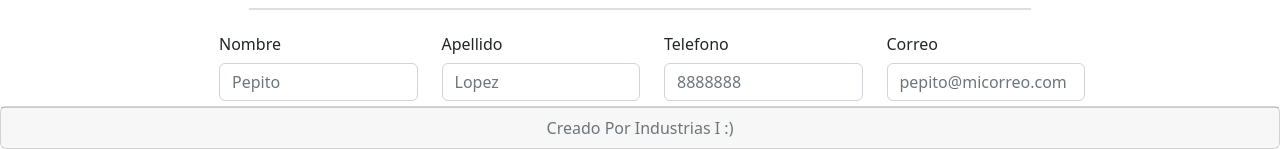
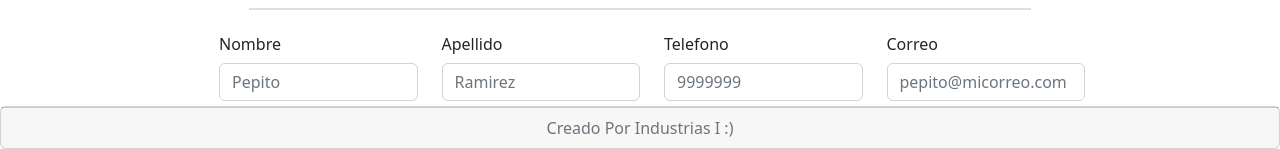
Before and after one commit to cccastrovi/hoja_de_vida, a React (Create React App) app: page / in a window 1280 px wide. Shown: the part 787-936 px from the top of the page. Built offline with nearby package versions, Linux system fonts and the light colour scheme.

Commit message:
Se corrigen errores en la informacion

```diff
--- a/src/components/home/index.jsx
+++ b/src/components/home/index.jsx
@@ -8,6 +8,9 @@ import Accordion from 'react-bootstrap/Accordion';
 import Form from 'react-bootstrap/Form';
 
 function Home() {
+
+    let persona  = {nombre:'Pepito',apellido:'Ramirez', telefono: '9999999', correo:'pepito@micorreo.com'}
+
     return(
         <section>
             <Accordion defaultActiveKey="0" className="Accordion-style">
@@ -64,22 +67,22 @@ function Home() {
                     <Row className="form__row-style3">
                         <Col>
                             <Form.Label column lg={2}>Nombre</Form.Label>
-                            <Form.Control type="text" placeholder="Pepito" />
+                            <Form.Control type="text" placeholder={persona.nombre} />
                         </Col>
                         <br />
                         <Col>
                             <Form.Label column lg={2}>Apellido</Form.Label>
-                            <Form.Control type="text" placeholder="Lopez" />
+                            <Form.Control type="text" placeholder={persona.apellido} />
                         </Col>
                         <br />
                         <Col>
                             <Form.Label column lg={2}>Telefono</Form.Label>
-                            <Form.Control type="number" placeholder="8888888" />
+                            <Form.Control type="number" placeholder={persona.telefono} />
                         </Col>
                         <br />
                         <Col>
                             <Form.Label column lg={2}>Correo</Form.Label>
-                            <Form.Control type="email" placeholder="pepito@micorreo.com" />
+                            <Form.Control type="email" placeholder={persona.correo} />
                         </Col>
                     </Row>
                 </Form>
```
